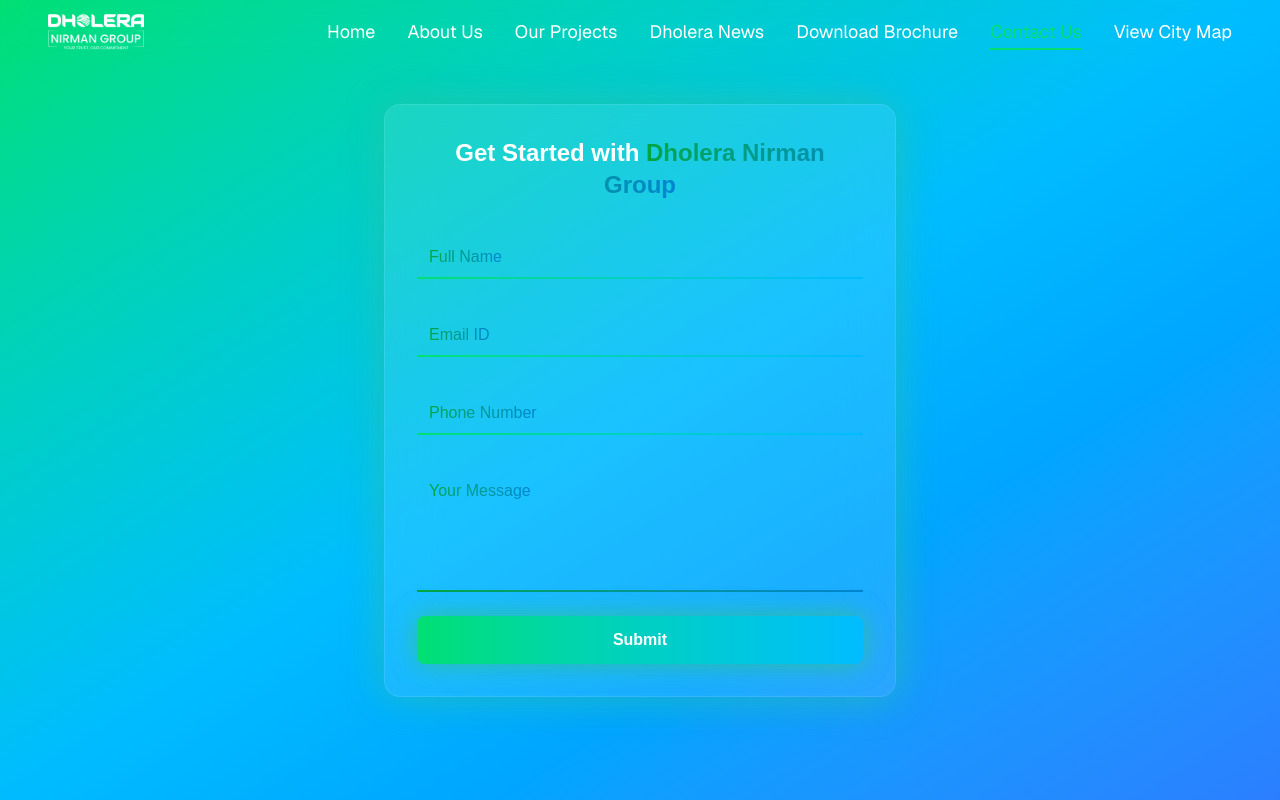
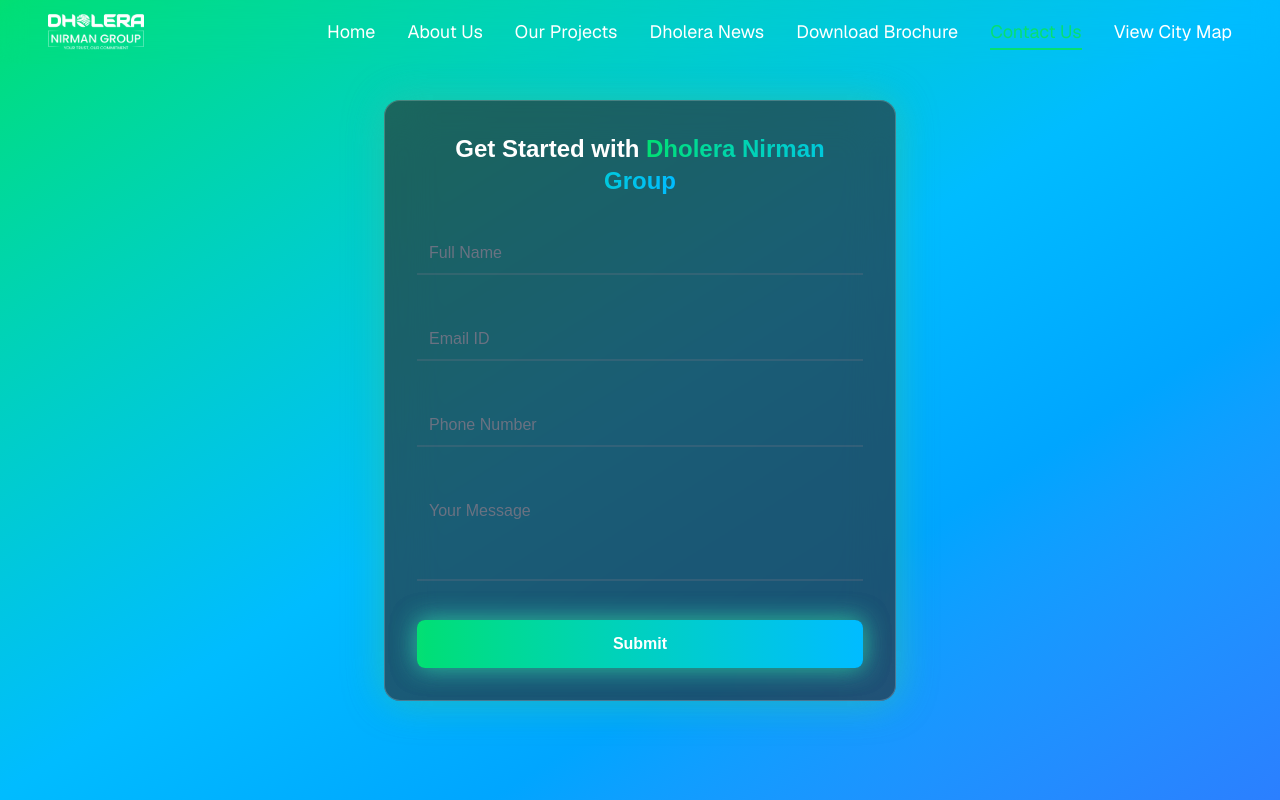
Before and after one commit to da-square/nirmangroup, a Next.js app: page /contact in a window 1280 px wide. Shown: the top 800 px of the page. Built offline with nearby package versions, Linux system fonts and the light colour scheme.

Commit message:
upadatde ui for contact page

```diff
--- a/src/app/contact/page.tsx
+++ b/src/app/contact/page.tsx
@@ -17,7 +17,9 @@
     message: "",
   });
 
-  const handleChange = (e: ChangeEvent<HTMLInputElement | HTMLTextAreaElement>) => {
+  const handleChange = (
+    e: ChangeEvent<HTMLInputElement | HTMLTextAreaElement>
+  ) => {
     setFormData({ ...formData, [e.target.name]: e.target.value });
   };
 
@@ -28,16 +30,23 @@
   };
 
   return (
-    <div className="min-h-screen bg-gradient-to-br from-green-400 via-sky-400 to-blue-500 flex items-center justify-center p-6">
-      <div className="w-full max-w-lg bg-white/10 backdrop-blur-xl rounded-2xl p-8 border border-white/10 shadow-[0_0_40px_rgba(34,197,94,0.4),0_0_40px_rgba(56,189,248,0.4)]">
-        <h2 className="text-2xl font-bold text-center mb-6 text-white">
+    <div className="min-h-screen bg-gradient-to-br from-green-400 via-sky-400 to-blue-500
+                flex items-center justify-center p-6">
+ <div className=" flex items-center justify-center bg-black/60 rounded-2xl">
+      <div
+        className={`w-full max-w-lg bg-white/10 backdrop-blur-xl
+          rounded-2xl p-8 border border-white/20
+          relative transform transition-all duration-500
+          shadow-[0_0_40px_rgba(34,197,94,0.4),0_0_40px_rgba(56,189,248,0.4)]`}
+      >
+         <h2 className="text-2xl font-bold text-center mb-6 text-white">
           Get Started with{" "}
-          <span className="bg-gradient-to-r from-green-600 to-sky-600 bg-clip-text text-transparent">
+          <span className="bg-gradient-to-r from-green-400 to-sky-400 bg-clip-text text-transparent">
             Dholera Nirman Group
           </span>
         </h2>
 
-        <form onSubmit={handleSubmit} className="space-y-6">
+         <form onSubmit={handleSubmit} className="space-y-8">
           {[
             { id: "name", type: "text", label: "Full Name" },
             { id: "email", type: "email", label: "Email ID" },
@@ -50,46 +59,48 @@
                 name={field.id}
                 value={(formData as any)[field.id]}
                 onChange={handleChange}
-                className="peer w-full px-3 pt-5 pb-2 text-white bg-transparent border-b-2 border-transparent focus:outline-none transition"
+                className="peer w-full px-3 pt-5 pb-2 text-white bg-transparent border-b-2 border-gray-500/30 focus:outline-none transition focus:border-transparent"
                 placeholder=" "
                 required
               />
-              {/* Gradient underline always visible */}
-              <div className="absolute left-0 bottom-0 w-full h-[2px] bg-gradient-to-r from-green-400 to-sky-400 scale-x-100 origin-left"></div>
-
+              <div className="absolute left-0 bottom-0 w-full h-[2px] bg-gradient-to-r from-green-400 to-sky-400 scale-x-0 peer-focus:scale-x-100 transition-transform origin-left"></div>
               <label
                 htmlFor={field.id}
-                className="absolute left-3 top-2 text-transparent bg-clip-text bg-gradient-to-r from-green-600 to-sky-600 text-sm transition-all
-                        peer-placeholder-shown:top-5 peer-placeholder-shown:text-base
-                        peer-focus:top-2 peer-focus:text-sm"
+                className="absolute left-3 top-2 text-gray-400 text-sm transition-all
+                           peer-placeholder-shown:top-5 peer-placeholder-shown:text-gray-500
+                           peer-placeholder-shown:text-base
+                           peer-focus:top-2 peer-focus:bg-gradient-to-r peer-focus:from-green-400 peer-focus:to-sky-400 peer-focus:bg-clip-text peer-focus:text-transparent peer-focus:text-sm"
               >
                 {field.label}
               </label>
             </div>
           ))}
 
-          <div className="relative group">
+          {/* Message textarea */}
+         <div className="relative group">
             <textarea
               id="message"
               name="message"
-              rows={4}
+              rows={3}
               value={formData.message}
               onChange={handleChange}
-              className="peer w-full px-3 pt-5 pb-2 text-white bg-transparent border-b-2 border-transparent focus:outline-none transition resize-none"
+              className="peer w-full px-3 pt-5 pb-2 text-white bg-transparent border-b-2 border-gray-500/30 focus:outline-none transition resize-none focus:border-transparent"
               placeholder=" "
               required
             />
-            <div className="absolute left-0 bottom-0 w-full h-[2px] bg-gradient-to-r from-green-600 to-sky-600 scale-x-100 origin-left"></div>
+            <div className="absolute left-0 bottom-0 w-full h-[2px] bg-gradient-to-r from-green-400 to-sky-400 scale-x-0 peer-focus:scale-x-100 transition-transform origin-left"></div>
             <label
               htmlFor="message"
-              className="absolute left-3 top-2 text-transparent bg-clip-text bg-gradient-to-r from-green-600 to-sky-600 text-sm transition-all
-                        peer-placeholder-shown:top-5 peer-placeholder-shown:text-base
-                        peer-focus:top-2 peer-focus:text-sm"
+              className="absolute left-3 top-2 text-gray-400 text-sm transition-all
+                         peer-placeholder-shown:top-5 peer-placeholder-shown:text-gray-500
+                         peer-placeholder-shown:text-base
+                         peer-focus:top-2 peer-focus:bg-gradient-to-r peer-focus:from-green-400 peer-focus:to-sky-400 peer-focus:bg-clip-text peer-focus:text-transparent peer-focus:text-sm"
             >
               Your Message
             </label>
           </div>
 
+          {/* Submit button */}
           <button
             type="submit"
             className="w-full bg-gradient-to-r from-green-400 to-sky-400 hover:from-green-500 hover:to-sky-500 text-white font-semibold py-3 rounded-lg shadow-[0_0_25px_rgba(34,197,94,0.6),0_0_25px_rgba(56,189,248,0.6)] transition transform hover:scale-105 relative overflow-hidden"
@@ -100,5 +111,7 @@
         </form>
       </div>
     </div>
+                </div>
+
   );
 }
--- a/src/components/Form.tsx
+++ b/src/components/Form.tsx
@@ -23,8 +23,8 @@
   useEffect(() => {
     // Open modal automatically on first visit
     const timer = setTimeout(() => {
-      setIsOpen(true);
-      setTimeout(() => setAnimate(true), 50);
+        setIsOpen(true);
+        setTimeout(() => setAnimate(true), 50);
     }, 2000); // show after 2 seconds
 
     return () => clearTimeout(timer);
@@ -66,6 +66,7 @@
         <button
           onClick={handleClose}
           className="absolute top-3 right-3 text-white hover:text-green-300 text-2xl"
+          aria-label="Close contact form"
         >
           ✕
         </button>
```
